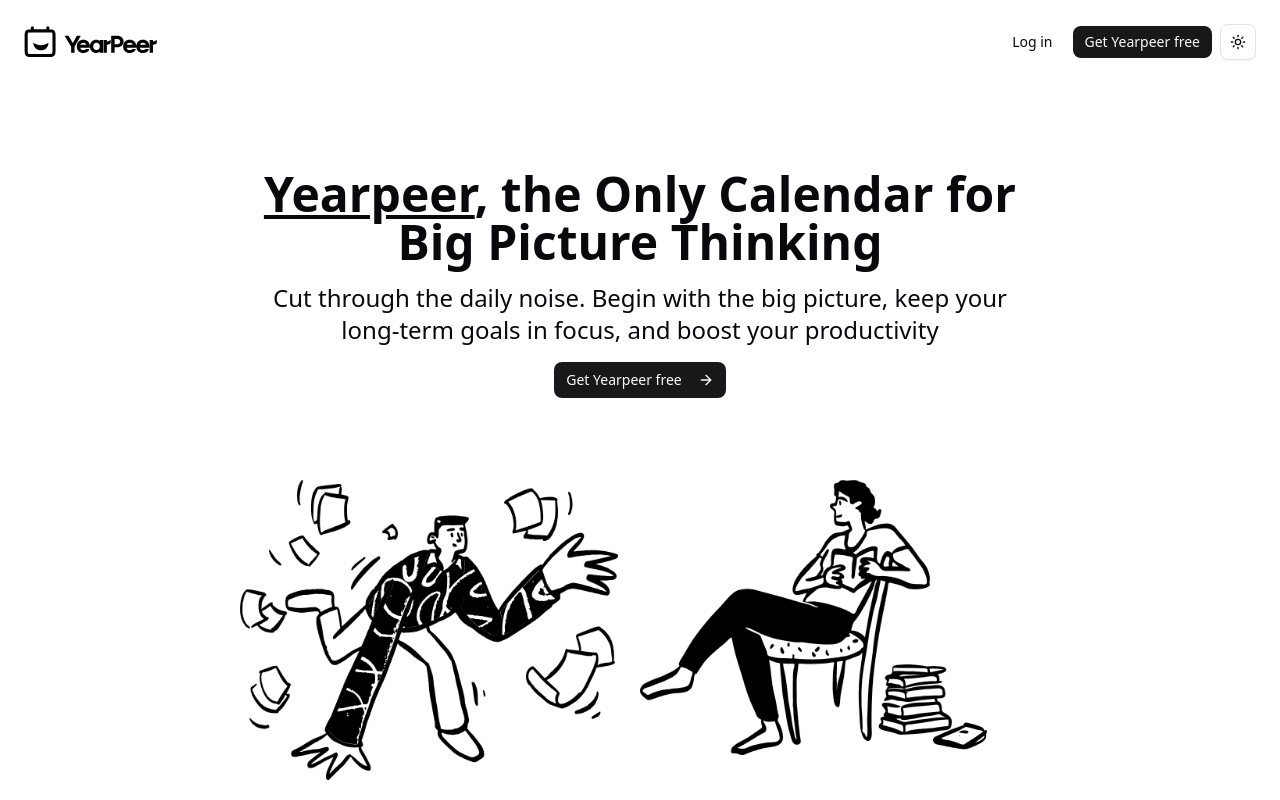
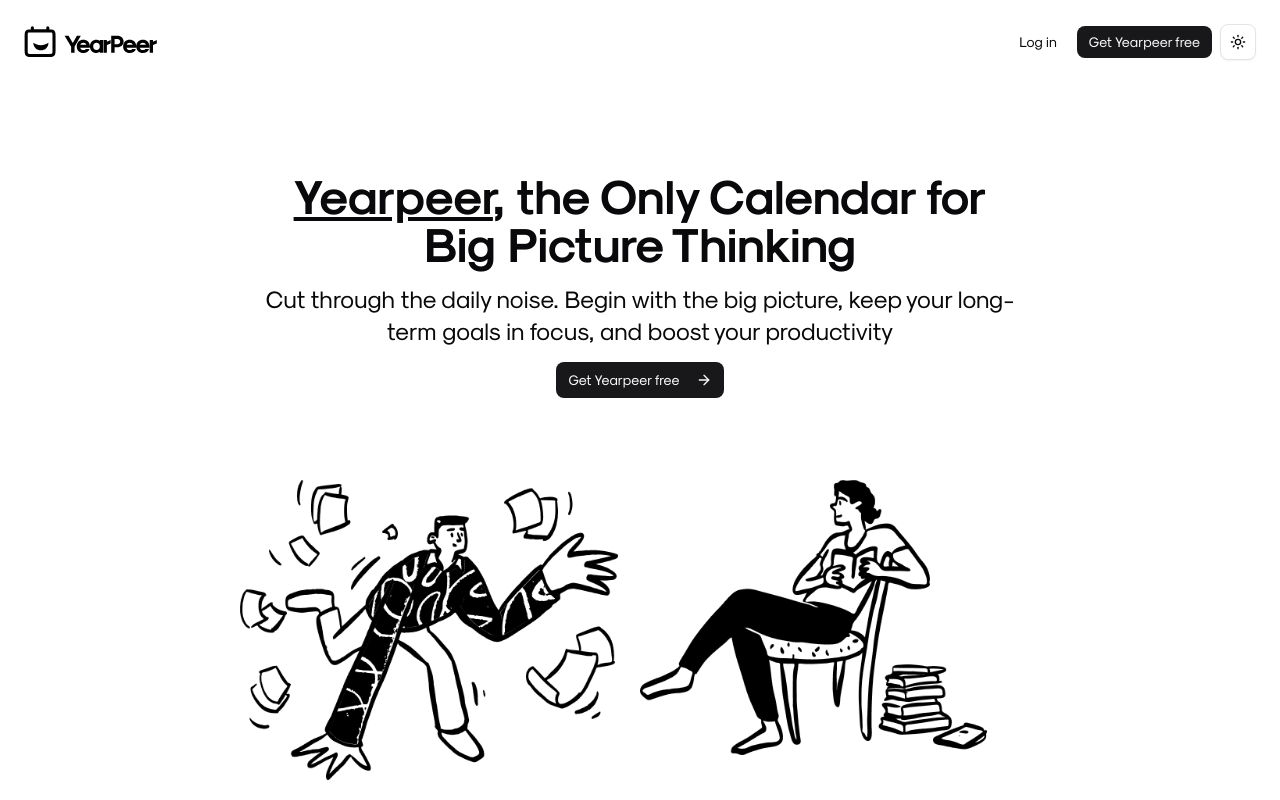
Before and after one commit to devadamkuruc/yearpeer-convex, a Next.js app: page / in a window 1280 px wide. Shown: the top 800 px of the page. Built offline with nearby package versions, Linux system fonts and the light colour scheme; no server answers; what @edgestore/react would draw is missing.

Commit message:
updated font to modernist

```diff
--- a/app/globals.css
+++ b/app/globals.css
@@ -1,13 +1,26 @@
 @import "tailwindcss";
 @import "tw-animate-css";
+
+@font-face {
+  font-family: 'sk-modernist';
+  src: url('/fonts/Sk-Modernist-Regular.otf') format('opentype');
+  font-weight: normal;
+  font-style: normal;
+}
+
+@font-face {
+  font-family: 'sk-modernist';  /* Changed from 'YourFontName' to 'sk-modernist' */
+  src: url('/fonts/Sk-Modernist-Bold.otf') format('opentype');
+  font-weight: bold;
+  font-style: normal;
+}
 
 @custom-variant dark (&:is(.dark *));
 
 @theme inline {
   --color-background: var(--background);
   --color-foreground: var(--foreground);
-  --font-sans: var(--font-geist-sans);
-  --font-mono: var(--font-geist-mono);
+  --font-modernist: 'sk-modernist', ui-sans-serif, system-ui, sans-serif; /* Add this line */
   --color-sidebar-ring: var(--sidebar-ring);
   --color-sidebar-border: var(--sidebar-border);
   --color-sidebar-accent-foreground: var(--sidebar-accent-foreground);
@@ -148,7 +161,7 @@
   }
 
   body {
-    @apply bg-background text-foreground;
+    @apply bg-background text-foreground font-modernist;
   }
 
 }
```
Also changed, not shown: public/fonts/Sk-Modernist-Bold.otf (added), public/fonts/Sk-Modernist-Regular.otf (added).
